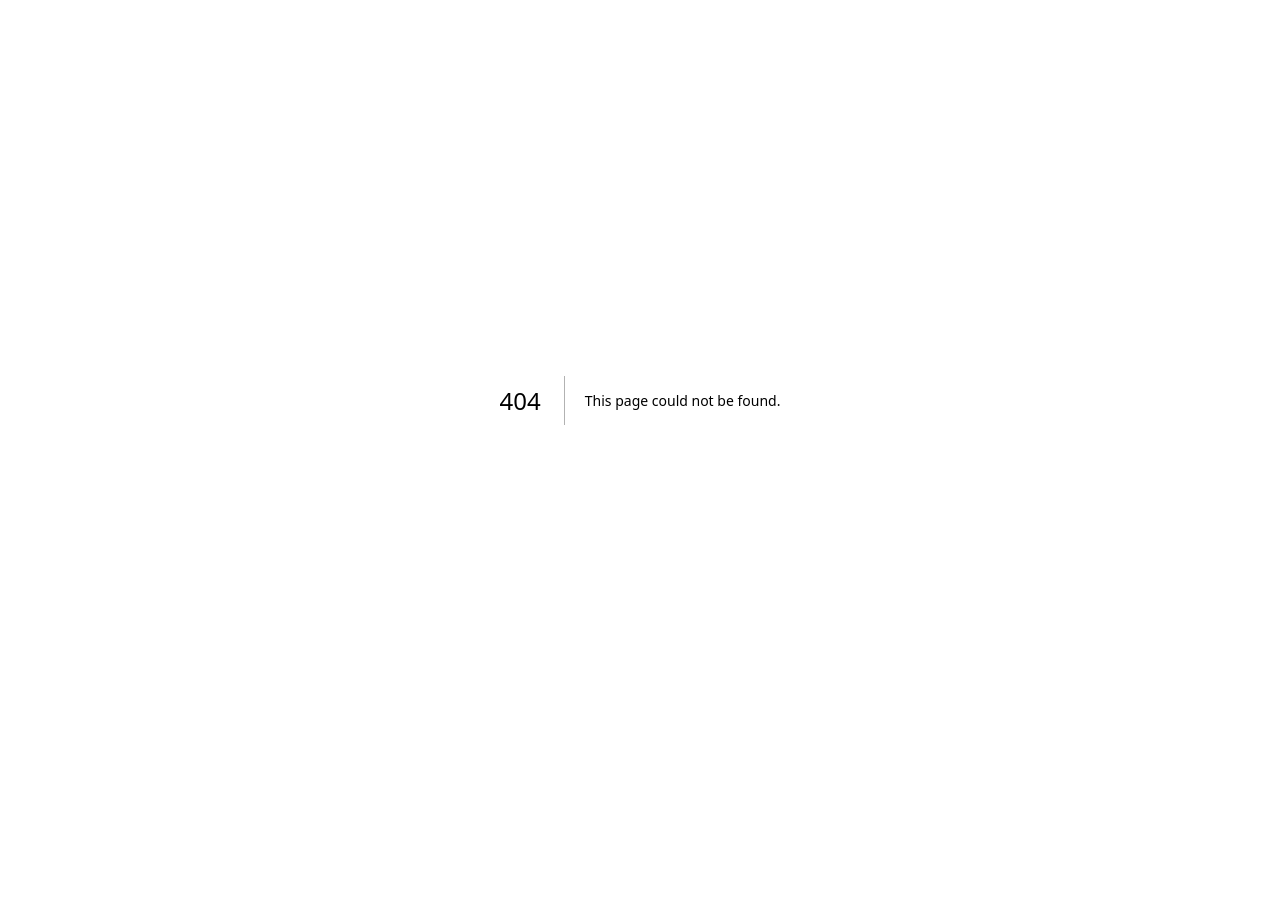
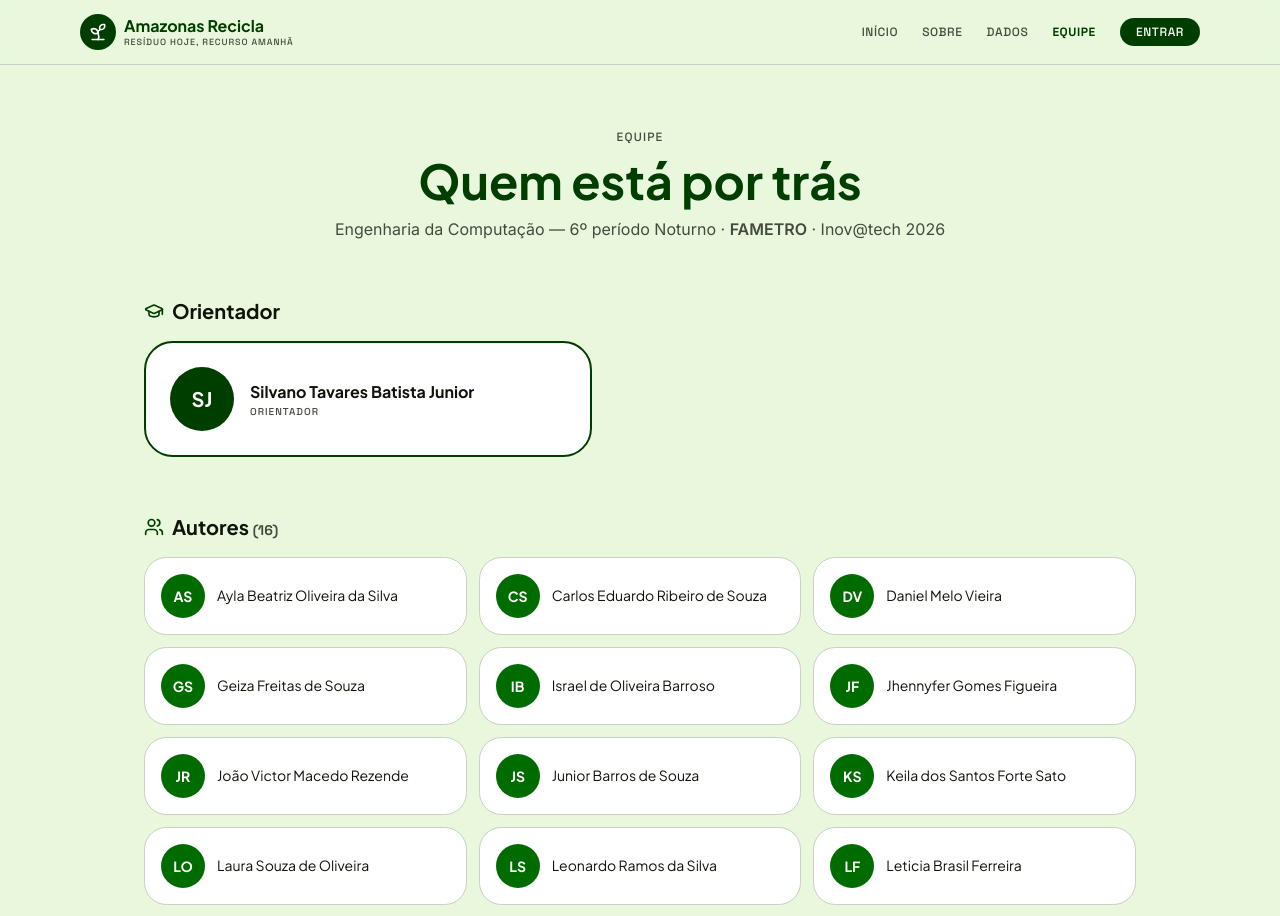
Before and after one commit to deskytop/amazonas-recicla-inovatech, a Next.js app in the folder web/: page /equipe in a window 1280 px wide. Before the commit this address had no page. Shown: the top 916 px of the page. Before the commit the page ends 800 px from the top, so only its background shows below. Built offline with nearby package versions, Linux system fonts and the light colour scheme.

Commit message:
feat(public): adiciona /equipe com 16 autores + orientador

```diff
--- /dev/null
+++ b/web/app/(public)/equipe/page.tsx
@@ -0,0 +1,68 @@
+import { GraduationCap, Users } from "lucide-react";
+import { STUDENTS, ADVISOR } from "@/lib/domain/team";
+
+function initialsOf(name: string): string {
+  const parts = name.trim().split(/\s+/);
+  const first = parts[0]?.[0] ?? "";
+  const last = parts[parts.length - 1]?.[0] ?? "";
+  return `${first}${last}`.toUpperCase();
+}
+
+export default function EquipePage() {
+  return (
+    <div className="max-w-5xl mx-auto px-4 py-16 space-y-14">
+      <header className="space-y-3 text-center">
+        <p className="font-mono text-xs uppercase tracking-widest text-muted-foreground">
+          Equipe
+        </p>
+        <h1 className="font-display text-4xl md:text-5xl font-bold text-primary">
+          Quem está por trás
+        </h1>
+        <p className="text-muted-foreground max-w-2xl mx-auto">
+          Engenharia da Computação — 6º período Noturno · <strong>FAMETRO</strong> · Inov@tech 2026
+        </p>
+      </header>
+
+      <section className="space-y-4">
+        <div className="flex items-center gap-2">
+          <GraduationCap className="h-5 w-5 text-primary" />
+          <h2 className="font-display text-xl font-bold">Orientador</h2>
+        </div>
+        <div className="max-w-md">
+          <div className="rounded-2xl border-2 border-primary bg-card p-6 flex items-center gap-4">
+            <div className="rounded-full bg-primary text-primary-foreground h-16 w-16 flex items-center justify-center font-display text-xl font-bold flex-shrink-0">
+              {initialsOf(ADVISOR.name)}
+            </div>
+            <div>
+              <p className="font-display font-bold text-foreground">{ADVISOR.name}</p>
+              <p className="font-mono text-[10px] uppercase tracking-widest text-muted-foreground">
+                {ADVISOR.role}
+              </p>
+            </div>
+          </div>
+        </div>
+      </section>
+
+      <section className="space-y-4">
+        <div className="flex items-center gap-2">
+          <Users className="h-5 w-5 text-primary" />
+          <h2 className="font-display text-xl font-bold">
+            Autores <span className="font-mono text-sm text-muted-foreground">({STUDENTS.length})</span>
+          </h2>
+        </div>
+        <ul className="grid grid-cols-1 sm:grid-cols-2 lg:grid-cols-3 gap-3">
+          {STUDENTS.map((student) => (
+            <li key={student.name}>
+              <div className="rounded-xl border border-border bg-card p-4 flex items-center gap-3 h-full">
+                <div className="rounded-full bg-secondary text-secondary-foreground h-11 w-11 flex items-center justify-center font-display font-bold text-sm flex-shrink-0">
+                  {initialsOf(student.name)}
+                </div>
+                <p className="font-display text-sm font-medium leading-tight">{student.name}</p>
+              </div>
+            </li>
+          ))}
+        </ul>
+      </section>
+    </div>
+  );
+}
--- /dev/null
+++ b/web/lib/domain/team.ts
@@ -0,0 +1,28 @@
+export interface TeamMember {
+  name: string;
+  role?: string;
+}
+
+export const ADVISOR: TeamMember = {
+  name: "Silvano Tavares Batista Junior",
+  role: "Orientador",
+};
+
+export const STUDENTS: ReadonlyArray<TeamMember> = [
+  { name: "Ayla Beatriz Oliveira da Silva" },
+  { name: "Carlos Eduardo Ribeiro de Souza" },
+  { name: "Daniel Melo Vieira" },
+  { name: "Geiza Freitas de Souza" },
+  { name: "Israel de Oliveira Barroso" },
+  { name: "Jhennyfer Gomes Figueira" },
+  { name: "João Victor Macedo Rezende" },
+  { name: "Junior Barros de Souza" },
+  { name: "Keila dos Santos Forte Sato" },
+  { name: "Laura Souza de Oliveira" },
+  { name: "Leonardo Ramos da Silva" },
+  { name: "Leticia Brasil Ferreira" },
+  { name: "Matheus Santos da Costa" },
+  { name: "Nadia Sugawara Poulsen" },
+  { name: "Pablo Ramos de Souza" },
+  { name: "Wisley Almeida dos Anjos" },
+];
```
